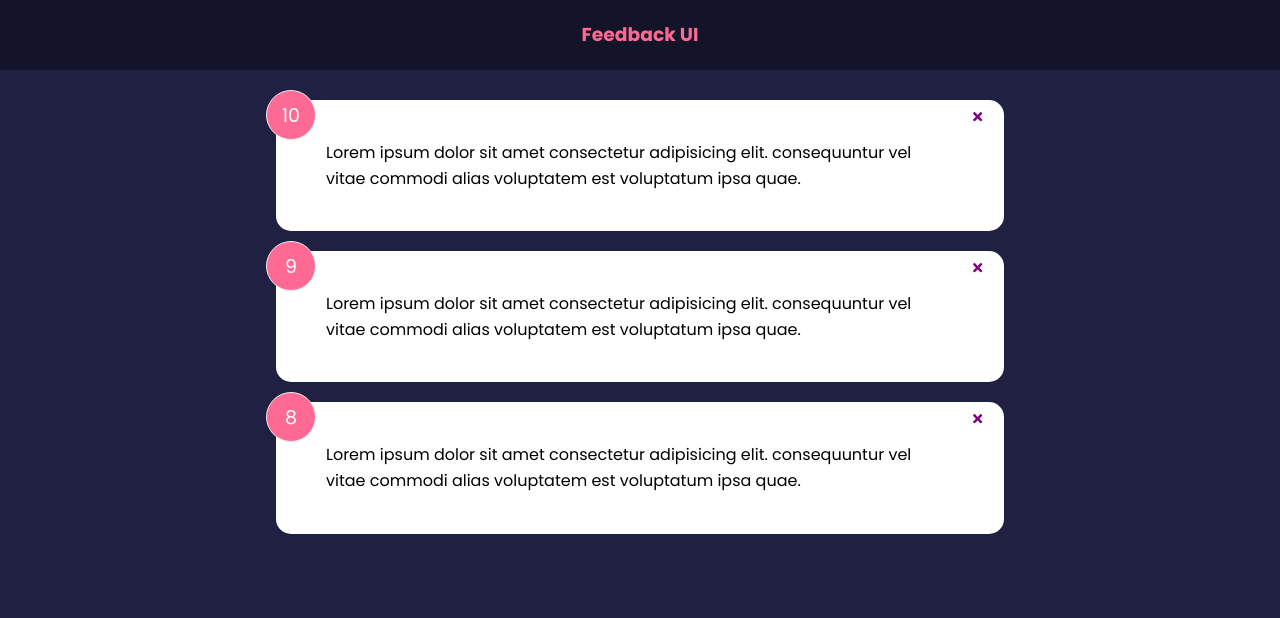
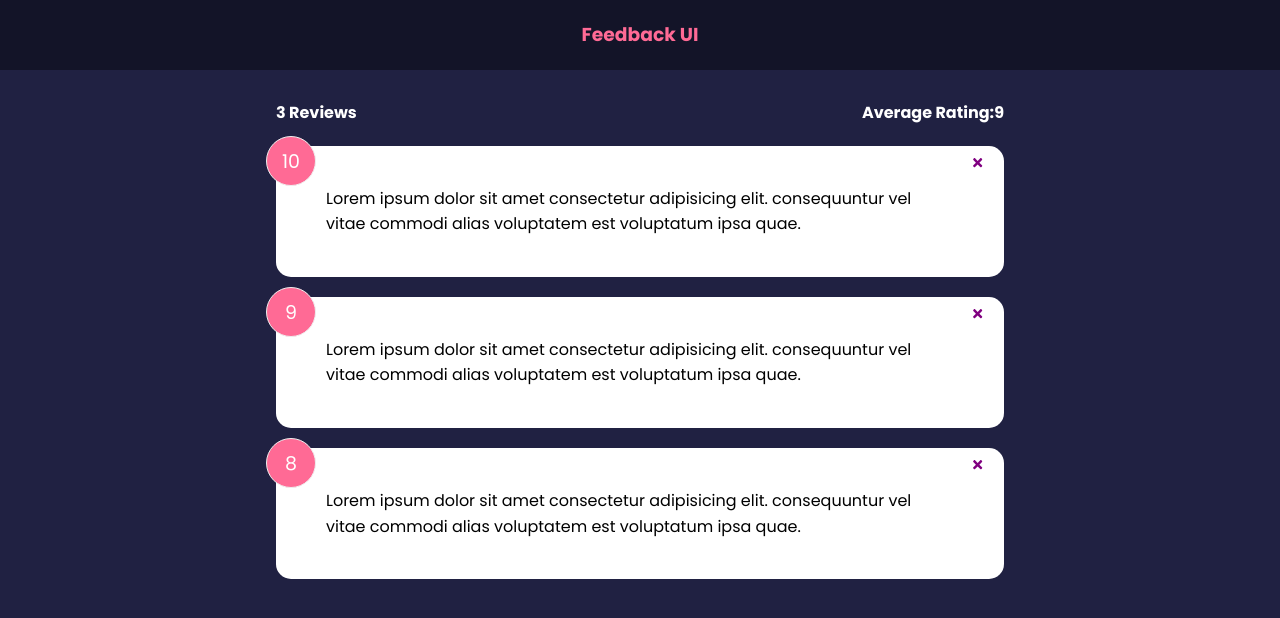
Before and after one commit to NileshSaha/feeback_react, a React (Create React App) app: page / in a window 1280 px wide. Shown: the top 618 px of the page. Built offline with nearby package versions, Linux system fonts and the light colour scheme.

Commit message:
feedback stat added

```diff
--- a/src/App.js
+++ b/src/App.js
@@ -1,6 +1,7 @@
 import { useState } from 'react'
 import Header from './components/Header'
 import FeedbackList from './components/FeedbackList'
+import FeedbackStats from './components/FeedbackStats'
 import FeedbackData from './data/FeedbackData'
 
 function App() {
@@ -15,6 +16,7 @@
     <>
       <Header />
       <div className='container'>
+        <FeedbackStats feedback={feedback}/>
         <FeedbackList feedback={feedback} handleDelete={deleteFeedback} />
       </div>
     </>
--- /dev/null
+++ b/src/components/FeedbackStats.jsx
@@ -0,0 +1,39 @@
+import PropTypes from 'prop-types'
+
+function FeedbackStats({ feedback }) {
+  let average =
+    feedback.reduce((acc, cur) => {
+      return acc + cur.rating
+    }, 0) / feedback.length
+
+  average = average.toFixed(1).replace(/[.,]0$/, '')
+
+  return (
+    <div className='feedback-stats'>
+      <h4>{feedback.length} Reviews</h4>
+      <h4>Average Rating:{isNaN(average) ? 0 : average}</h4>
+    </div>
+  )
+}
+
+FeedbackStats.defaultProps = {
+  feedback: [
+    {
+      id: 1,
+      rating: 10,
+      text: 'Lorem ipsum dolor sit amet consectetur adipisicing elit. consequuntur vel vitae commodi alias voluptatem est voluptatum ipsa quae.',
+    },
+  ],
+}
+
+FeedbackStats.propTypes = {
+  feedback: PropTypes.arrayOf(
+    PropTypes.shape({
+      id: PropTypes.number.isRequired,
+      rating: PropTypes.number.isRequired,
+      text: PropTypes.string.isRequired,
+    })
+  ).isRequired,
+}
+
+export default FeedbackStats
```
